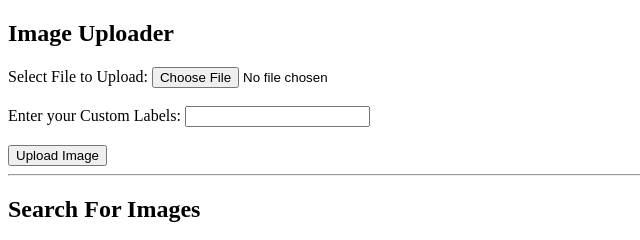
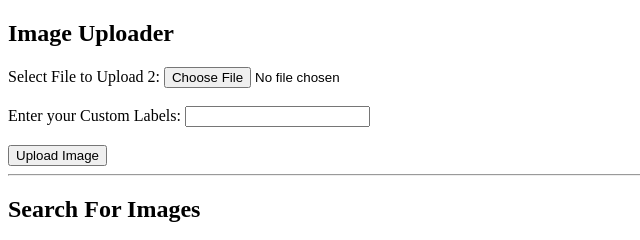
Before and after one commit to priyangshupal/smart-photo-album, a plain HTML site: page CC_Asst3/index.html in a window 1280 px wide. Shown: the top 240 px of the page, 0-640 px from the left. Drawn offline with nearby package versions, Linux system fonts and the light colour scheme.

Commit message:
Index html changes

```diff
--- a/CC_Asst3/index.html
+++ b/CC_Asst3/index.html
@@ -24,7 +24,7 @@
 <body>
     <h2>Image Uploader </h2>
     <label for="Upload Image">
-        Select File to Upload:
+        Select File to Upload 2:
     </label>
     <input type="file" id="imageInput" name="imageInput">
     </br>
```
